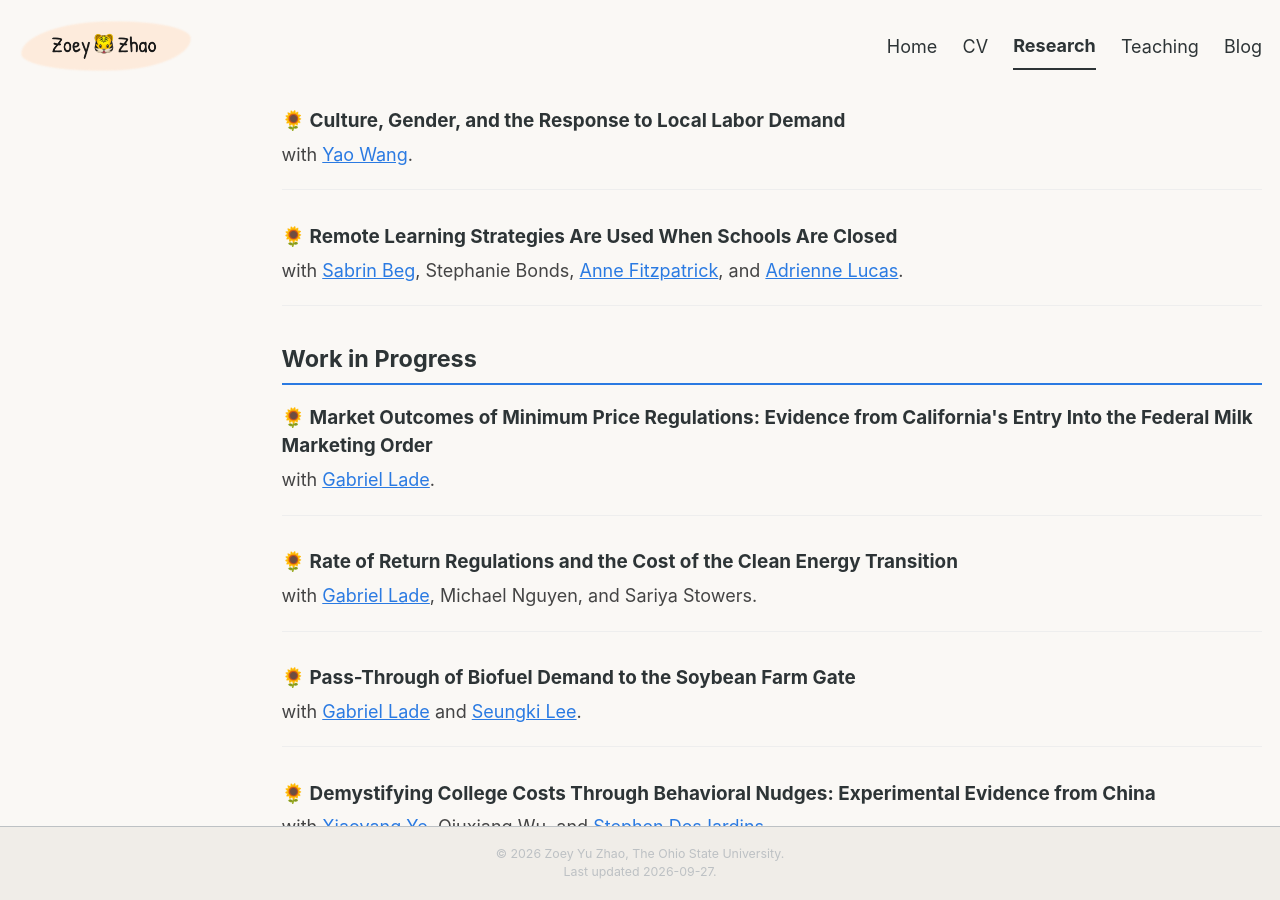
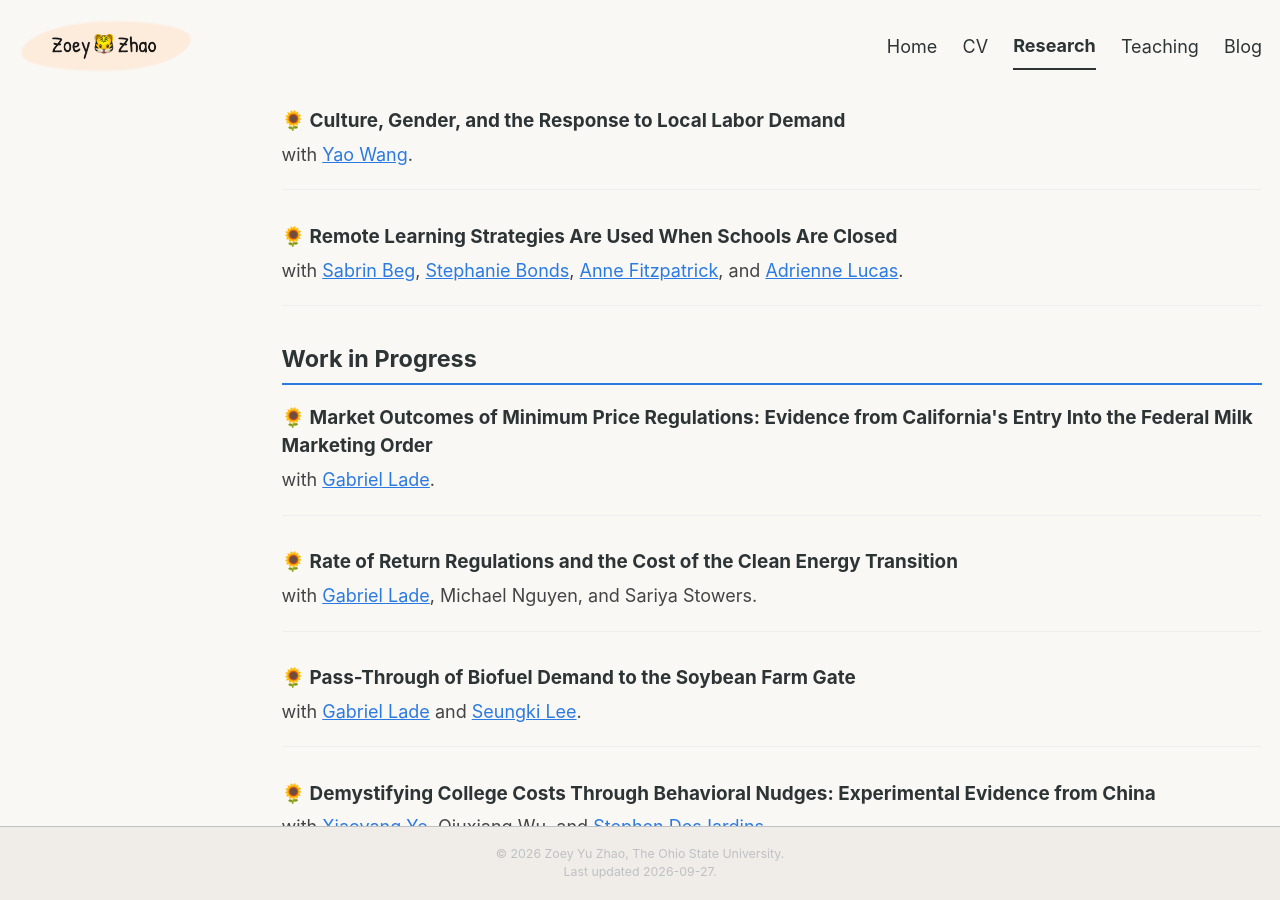
Before and after one commit to zoeyzhao-econ/zoeyzhao-econ.github.io, a Jekyll site: the page built from _pages/research.md, in a window 1280 px wide and 900 px high, scrolled down 801 px. Built offline with Jekyll 4.4.1, drawn with Linux system fonts in a browser that asks for light colours; a style sheet for code colours, icons or effects is not loaded; part of the change alters nothing that is shown.

Commit message:
Add Stephanie Bonds website link
Co-Authored-By: Claude Opus 4.6 <noreply@anthropic.com>

```diff
--- a/_pages/research.md
+++ b/_pages/research.md
@@ -119,7 +119,7 @@ author_profile: true
 
 <div class="paper">
   <div class="paper-title">🌻 Remote Learning Strategies Are Used When Schools Are Closed</div>
-  <div class="paper-authors">with <a href="https://sabrinbeg.com/">Sabrin Beg</a>, Stephanie Bonds, <a href="https://u.osu.edu/fitzpatrick.110/">Anne Fitzpatrick</a>, and <a href="https://lerner.udel.edu/faculty-staff-directory/adrienne-lucas/">Adrienne Lucas</a>.</div>
+  <div class="paper-authors">with <a href="https://sabrinbeg.com/">Sabrin Beg</a>, <a href="https://stephaniebonds.com/">Stephanie Bonds</a>, <a href="https://u.osu.edu/fitzpatrick.110/">Anne Fitzpatrick</a>, and <a href="https://lerner.udel.edu/faculty-staff-directory/adrienne-lucas/">Adrienne Lucas</a>.</div>
 </div>
 
 <div class="section-heading">Work in Progress</div>
```
